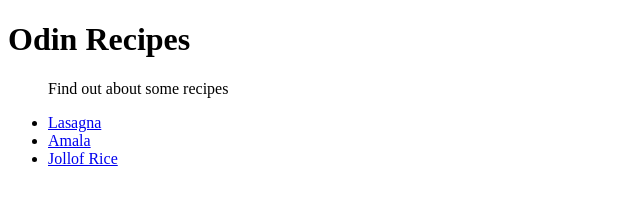
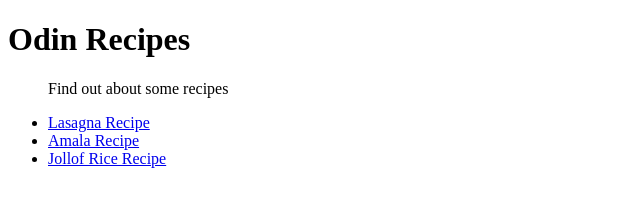
Before and after one commit to David-Godspower/odin-recipes, a plain HTML site: page index.html in a window 1280 px wide. Shown: the whole page, without its empty margins (0-640 px from the left). Drawn offline with Linux system fonts and the light colour scheme.

```diff
--- a/index.html
+++ b/index.html
@@ -10,9 +10,9 @@
     <ul>
         <!--List of Recipes-->
         <p>Find out about some recipes</p>
-        <li><a href="recipes/lasagna.html">Lasagna</a></li>
-        <li><a href="recipes/Amala.html">Amala</a></li>
-        <li><a href="recipes/Jollof_Rice.html">Jollof Rice</a></li>
+        <li><a href="recipes/lasagna.html">Lasagna Recipe</a></li>
+        <li><a href="recipes/Amala.html">Amala Recipe</a></li>
+        <li><a href="recipes/Jollof_Rice.html">Jollof Rice Recipe</a></li>
     </ul>
 
 
```
